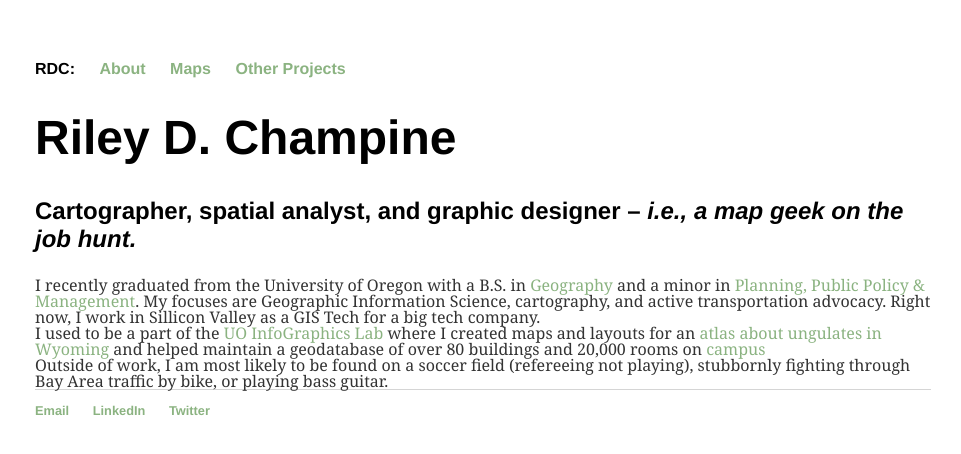
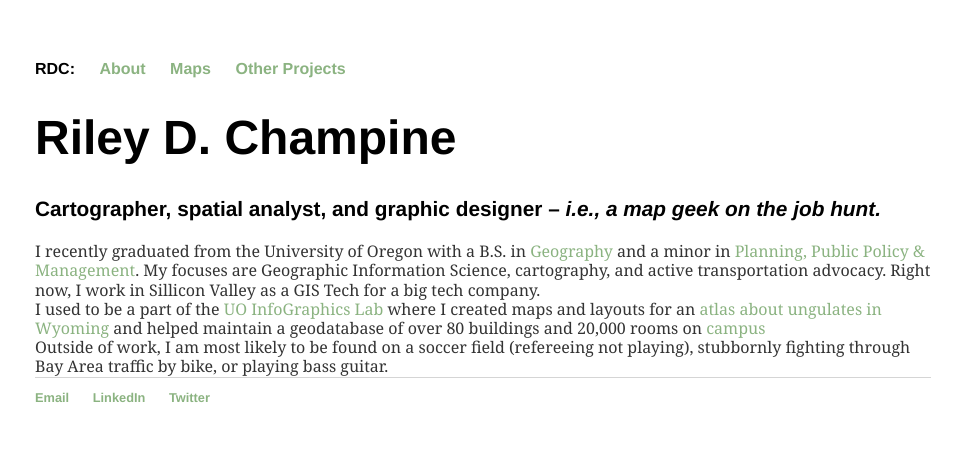
Before and after one commit to rileydchampine/rileydchampine.github.io, a Jekyll site: the page built from index.html, in a window 1280 px wide. Shown: the top 454 px of the page, without its empty margins (157-1118 px from the left). Built offline with Jekyll 4.4.1, drawn with Linux system fonts in a browser that asks for light colours.

Commit message:
Update main.css

```diff
--- a/css/main.css
+++ b/css/main.css
@@ -25,12 +25,12 @@ h1 {
     font-family:'Helvetica', 'Arial', 'Sans-Serif';
 }
 h3 {
-    font-size: 1.5em;
+    font-size: 1.3em;
     font-family:'Helvetica', 'Arial', 'Sans-Serif';
 }
 p {
     font-size: 1em;
-    line-height: 1em;
+    line-height: 1.2em;
     color: #333;
     font-family: 'Georgia', 'Times New Roman';
     margin-top: 0em;
```
